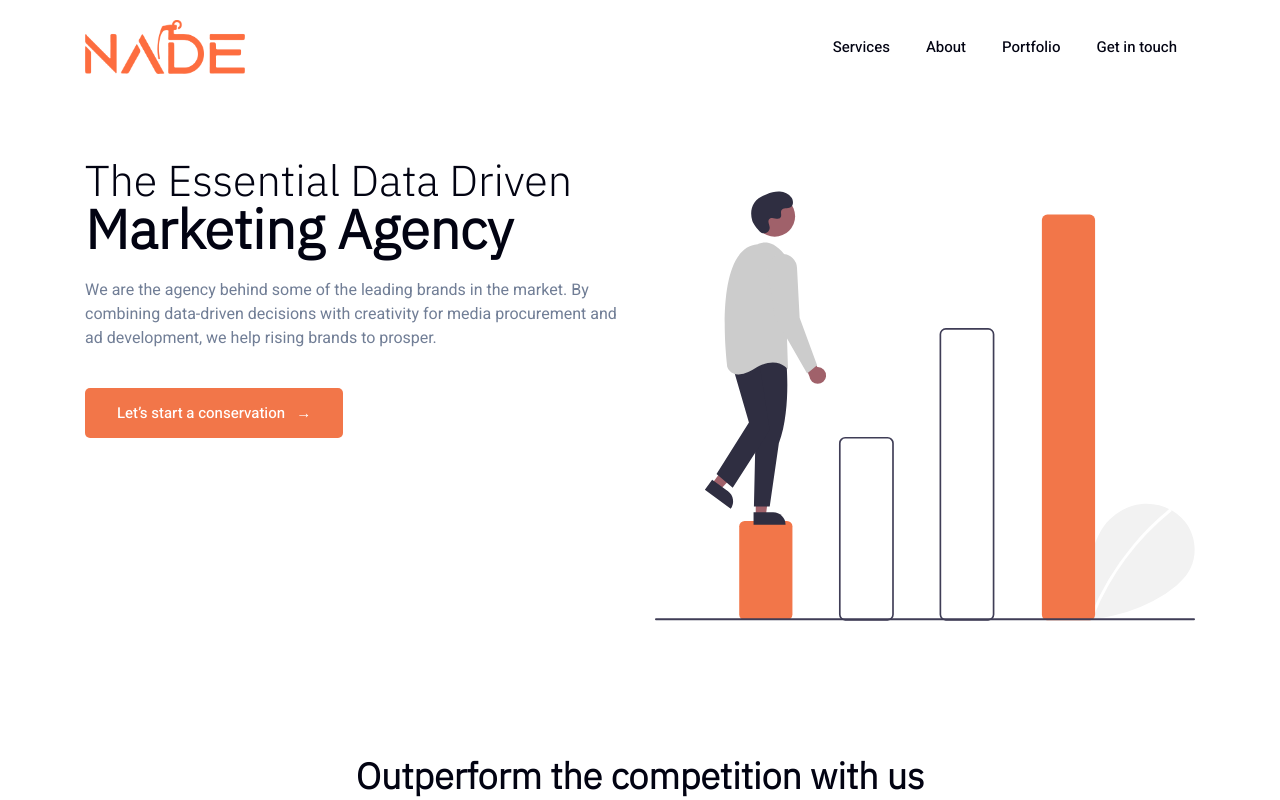
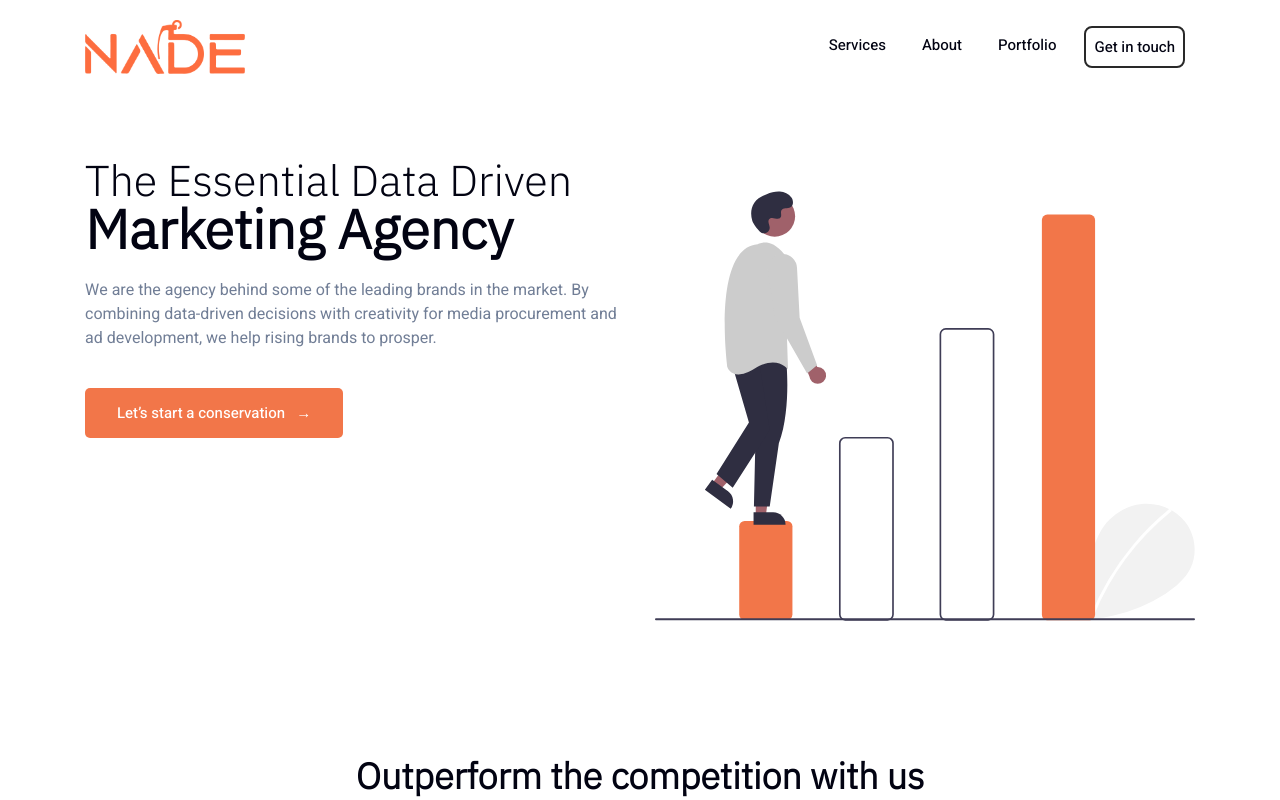
Before and after one commit to DeveloperSantoGithub/Nade-Digital, a plain HTML site: page index.html in a window 1280 px wide. Shown: the top 800 px of the page. Drawn offline with Linux system fonts and the light colour scheme.

Commit message:
sm-change

```diff
--- a/css/style.css
+++ b/css/style.css
@@ -170,6 +170,16 @@ ul li {
   transition: 0.5s ease-out;
   padding: 15px 0;
 }
+
+.gtn {
+  border: solid 2px #292929;
+  border-radius: 0.5rem;
+}
+/* .gtn:hover {
+  background: #fd6d3f;
+  transition: all 0.3s ease;
+  color: #000000;
+} */
 
 .navbar .navbar-brand h1 {
   font-size: 26px;
--- a/index.html
+++ b/index.html
@@ -54,7 +54,7 @@
             </li>
 
             <li class="nav-item">
-              <a class="nav-link" href="#contact">Get in touch</a>
+              <a class="nav-link gtn" href="#contact">Get in touch</a>
             </li>
           </ul>
         </div>
@@ -676,8 +676,7 @@
     <div id="contact" class="contact section-bottom-only">
       <div class="container">
         <div class="section-title">
-          <h5 class="title-top">Contact Us</h5>
-          <h3>Let's Join Us</h3>
+          <h3>Let’s start a conversation. . .</h3>
         </div>
         <div class="box-content">
           <div class="row">
```
